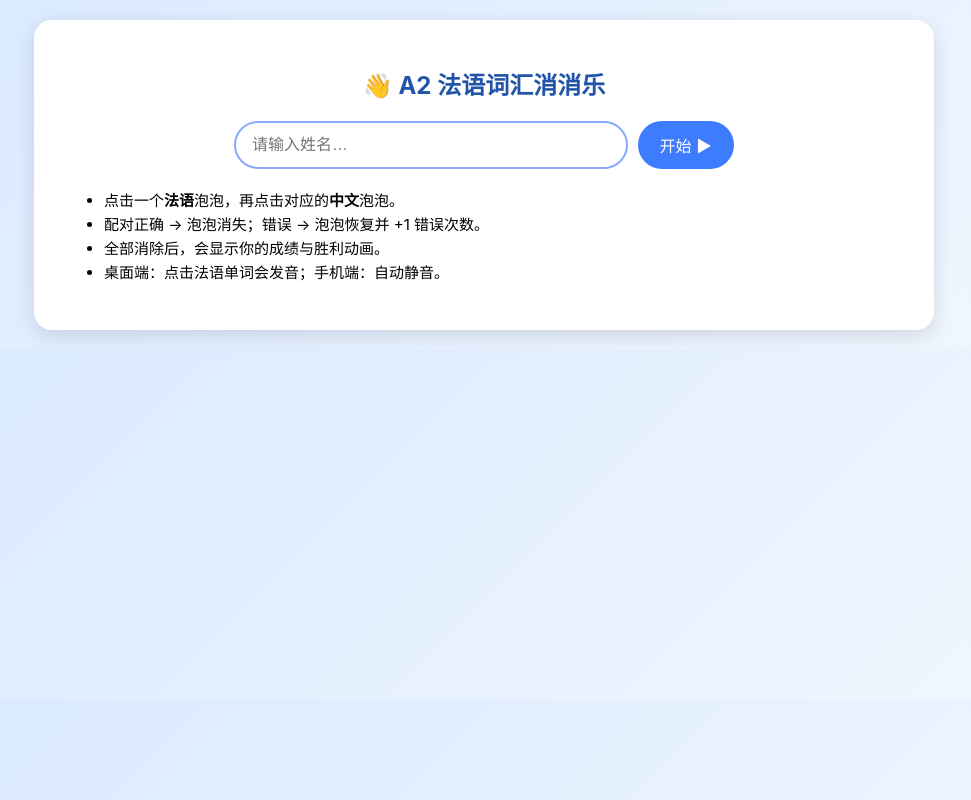
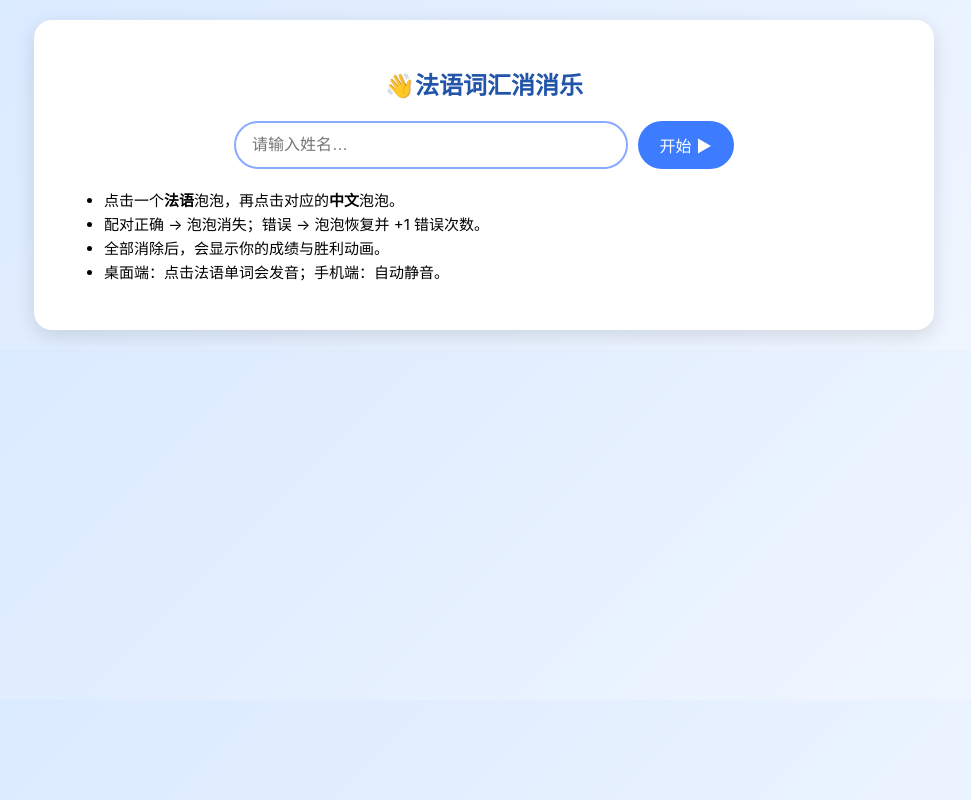
Before and after one commit to cherrymelissa1001/vocab-match-game, a plain HTML site: page index.html in a window 1280 px wide. Shown: the whole page, without its empty margins (156-1127 px from the left). Drawn offline with Linux system fonts and the light colour scheme.

Commit message:
Update index.html

```diff
--- a/index.html
+++ b/index.html
@@ -3,7 +3,7 @@
 <head>
 <meta charset="UTF-8">
 <meta name="viewport" content="width=device-width, initial-scale=1.0">
-<title>A2 法语词汇消消乐</title>
+<title>法语词汇消消乐</title>
 
 <style>
 /* 基本布局 */
@@ -200,7 +200,7 @@ body {
      🔵 开始界面
      ====================== -->
 <div id="start-screen">
-    <h1>👋 A2 法语词汇消消乐</h1>
+    <h1>👋法语词汇消消乐</h1>
 
     <div class="search-box">
         <input id="player-name" type="text" placeholder="请输入姓名…">
@@ -248,7 +248,7 @@ body {
 
 <script>
 /* =======================
-   A2 法语词汇
+   法语词汇
    ======================= */
 const vocab = [    { fr: 'servir à qn', zh: '对某人有用' },    { fr: 'serrer qn contre son cœur', zh: '将某人紧紧抱在怀里' },    { fr: 'avec calme', zh: '平静地；冷静地' },    { fr: 'irréversible', zh: '不可逆的；无法挽回的' },    { fr: 's’abriter', zh: '躲避；避难' },    { fr: 'optimiste', zh: '乐观的' },    { fr: 'pessimiste', zh: '悲观的' },    { fr: 'en bons termes', zh: '关系融洽' },    { fr: 'malgré soi', zh: '不由自主地；违心地' },    { fr: 'avec sérénité', zh: '平静从容地；安详地' },    { fr: 'réservé', zh: '内向的；矜持的' },    { fr: 'bavard', zh: '爱说话的；唠叨的' },    { fr: 'arrogant', zh: '傲慢的；自大的' },    { fr: 'temporaire', zh: '临时的；暂时的' },    { fr: 'hésitant', zh: '犹豫的' },    { fr: 'facultatif', zh: '可选择的；非强制性的' },    { fr: 'tendre', zh: '嫩的；柔软的；温柔的' },    { fr: 'se décourager', zh: '灰心；泄气' },    { fr: 's’exposer', zh: '暴露自己；冒险' },    { fr: 'positif', zh: '积极的；正面的' },    { fr: 'rater le projet', zh: '项目失败；把项目搞砸' },    { fr: 'mener qch à bien', zh: '把某事顺利完成' },    { fr: 'en harmonie', zh: '和睦地；和谐地' },    { fr: 'en accord', zh: '一致；协调' },    { fr: 'en paix', zh: '和平相处；安宁地' },];
 
```
